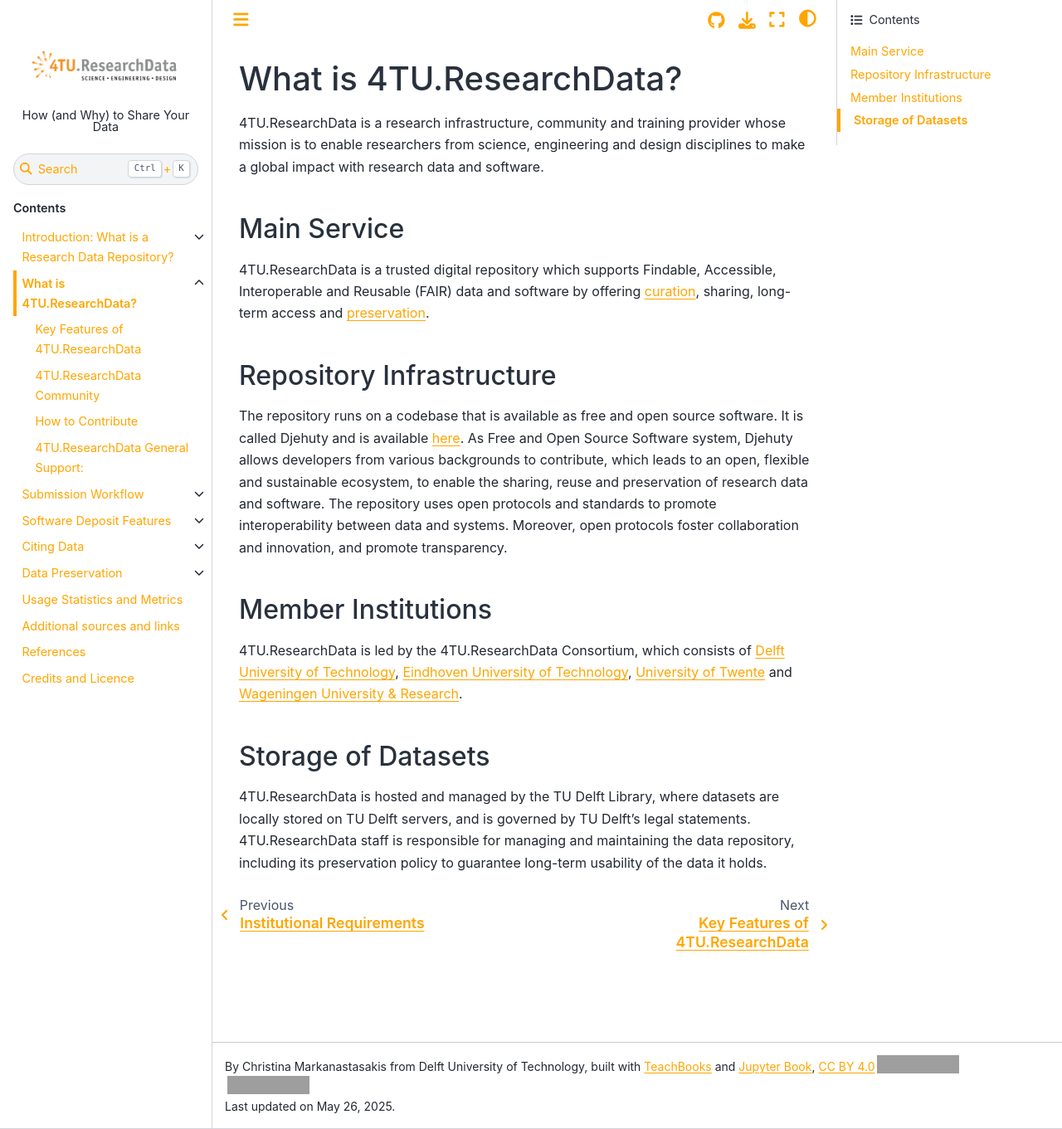
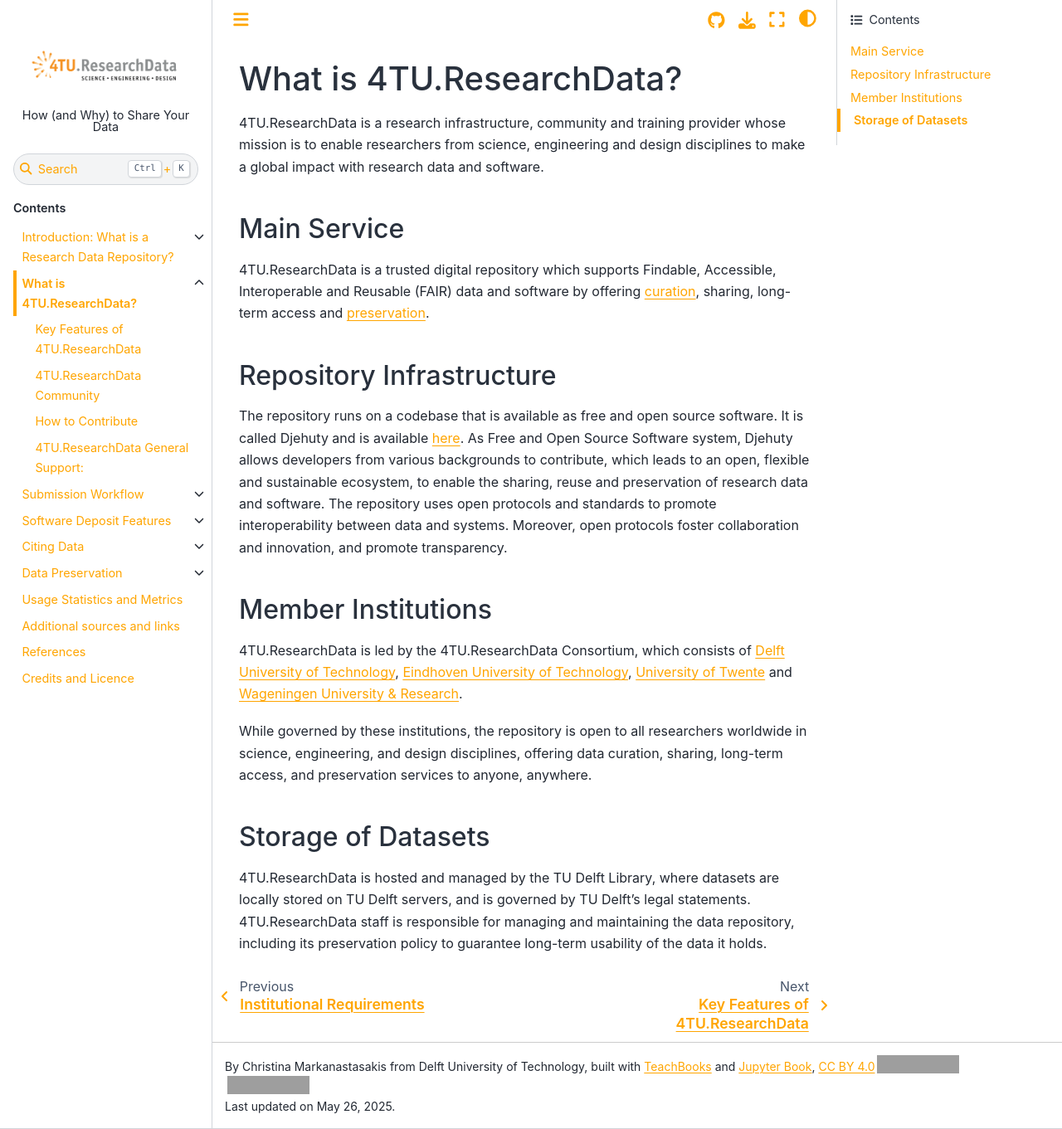
Before and after one commit to TUDelft-books/FAIR4TU_Submission_Help, a Jupyter Book: the page built from book/4tu_research_data/intro.md, in a window 1280 px wide and 1361 px high. Shown: the whole window at 83% size. Built offline with Jupyter Book 1.0.4 settings and Sphinx 7.4.7 and the Sphinx Book theme 1.1.4, drawn with Linux system fonts in a browser that asks for light colours; pages that are not in the unit, such as notebooks, are missing from menus; comment, search, counter and statistics services are not loaded; grey boxes are pictures that could not be loaded.

Commit message:
Update intro.md

```diff
--- a/book/4tu_research_data/intro.md
+++ b/book/4tu_research_data/intro.md
@@ -14,6 +14,8 @@ The repository runs on a codebase that is available as free and open source soft
 
 4TU.ResearchData is led by the 4TU.ResearchData Consortium, which consists of [Delft University of Technology](https://www.tudelft.nl), [Eindhoven University of Technology](https://www.tue.nl/en), [University of Twente](https://www.utwente.nl/en) and [Wageningen University & Research](https://www.wur.nl/en.htm).
 
+While governed by these institutions, the repository is open to all researchers worldwide in science, engineering, and design disciplines, offering data curation, sharing, long-term access, and preservation services to anyone, anywhere.
+
 ## Storage of Datasets
 
 4TU.ResearchData is hosted and managed by the TU Delft Library, where datasets are locally stored on TU Delft servers, and is governed by TU Delft’s legal statements. 4TU.ResearchData staff is responsible for managing and maintaining the data repository, including its preservation policy to guarantee long-term usability of the data it holds.
```
